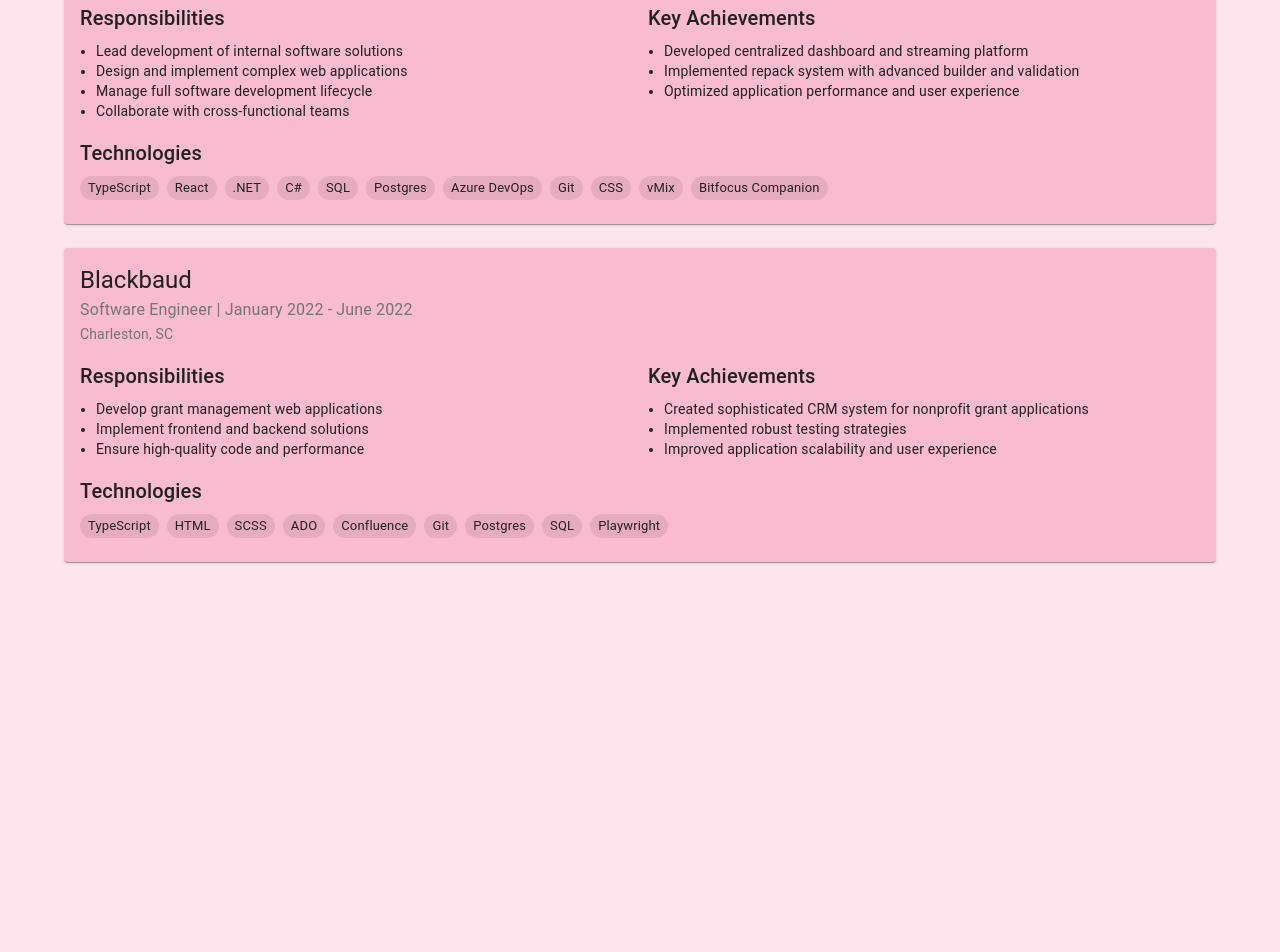
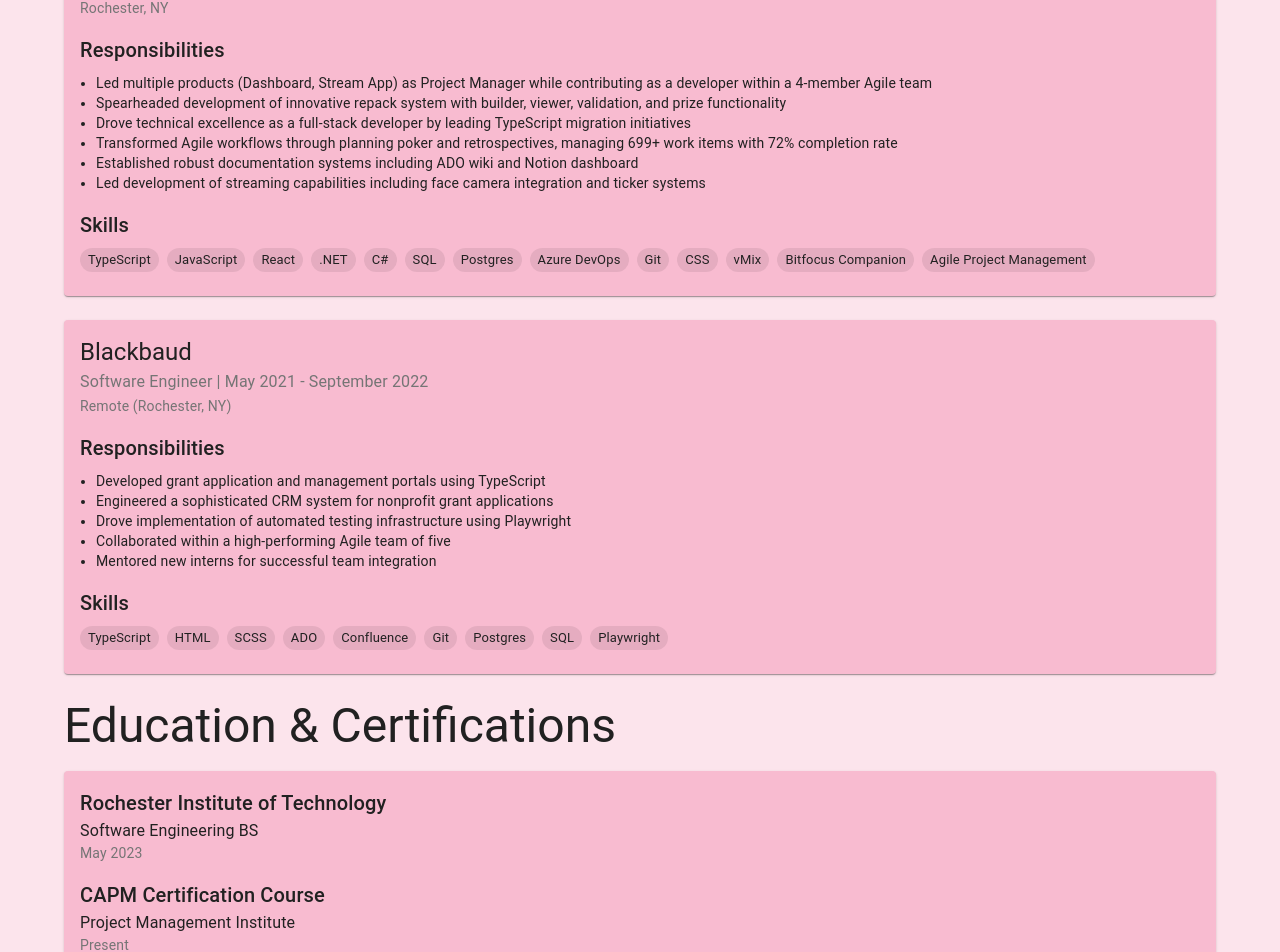
Before and after one commit to mrw6863/morganwest-dev, a React (Create React App) app in the folder morganwest-dev/: page /career in a window 1280 px wide. Shown: the part 247-1199 px from the top of the page. Before the commit the page ends 833 px from the top, so only its background shows below. Built offline with nearby package versions, Linux system fonts and the light colour scheme.

Commit message:
theme and career page updates

```diff
--- a/morganwest-dev/src/components/CareerPage.tsx
+++ b/morganwest-dev/src/components/CareerPage.tsx
@@ -15,53 +15,79 @@
   duration: string;
   location: string;
   responsibilities: string[];
-  keyAchievements: string[];
-  technologies: string[];
+  skills: string[];
+}
+
+interface Education {
+  institution: string;
+  degree: string;
+  date: string;
+}
+
+interface Certification {
+  name: string;
+  organization: string;
+  date: string;
 }
 
 const CareerPage: React.FC = () => {
   const experiences: CareerExperience[] = [
     {
       company: "WeTheHobby",
-      title: "Full Stack Software Engineer",
-      duration: "June 2022 - Present",
-      location: "Remote",
+      title: "Software Engineer",
+      duration: "June 2023 - Present",
+      location: "Rochester, NY",
       responsibilities: [
-        "Lead development of internal software solutions",
-        "Design and implement complex web applications",
-        "Manage full software development lifecycle",
-        "Collaborate with cross-functional teams"
+        "Led multiple products (Dashboard, Stream App) as Project Manager while contributing as a developer within a 4-member Agile team",
+        "Spearheaded development of innovative repack system with builder, viewer, validation, and prize functionality",
+        "Drove technical excellence as a full-stack developer by leading TypeScript migration initiatives",
+        "Transformed Agile workflows through planning poker and retrospectives, managing 699+ work items with 72% completion rate",
+        "Established robust documentation systems including ADO wiki and Notion dashboard",
+        "Led development of streaming capabilities including face camera integration and ticker systems"
       ],
-      keyAchievements: [
-        "Developed centralized dashboard and streaming platform",
-        "Implemented repack system with advanced builder and validation",
-        "Optimized application performance and user experience"
-      ],
-      technologies: [
-        "TypeScript", "React", ".NET", "C#",
-        "SQL", "Postgres", "Azure DevOps",
-        "Git", "CSS", "vMix", "Bitfocus Companion"
+      skills: [
+        "TypeScript", "JavaScript", "React", ".NET", "C#",
+        "SQL", "Postgres", "Azure DevOps", "Git", "CSS",
+        "vMix", "Bitfocus Companion", "Agile Project Management"
       ]
     },
     {
       company: "Blackbaud",
       title: "Software Engineer",
-      duration: "January 2022 - June 2022",
-      location: "Charleston, SC",
+      duration: "May 2021 - September 2022",
+      location: "Remote (Rochester, NY)",
       responsibilities: [
-        "Develop grant management web applications",
-        "Implement frontend and backend solutions",
-        "Ensure high-quality code and performance"
+        "Developed grant application and management portals using TypeScript",
+        "Engineered a sophisticated CRM system for nonprofit grant applications",
+        "Drove implementation of automated testing infrastructure using Playwright",
+        "Collaborated within a high-performing Agile team of five",
+        "Mentored new interns for successful team integration"
       ],
-      keyAchievements: [
-        "Created sophisticated CRM system for nonprofit grant applications",
-        "Implemented robust testing strategies",
-        "Improved application scalability and user experience"
-      ],
-      technologies: [
+      skills: [
         "TypeScript", "HTML", "SCSS", "ADO",
         "Confluence", "Git", "Postgres", "SQL", "Playwright"
       ]
+    }
+  ];
+
+  const education: Education[] = [
+    {
+      institution: "Rochester Institute of Technology",
+      degree: "Software Engineering BS",
+      date: "May 2023"
+    }
+  ];
+
+  const certifications: Certification[] = [
+    {
+      name: "CAPM Certification Course",
+      organization: "Project Management Institute",
+      date: "Present"
+    },
+    {
+      name: "SAFe Certification",
+      organization: "Agile certified",
+      date: "February 2022"
     }
   ];
 
@@ -83,7 +109,7 @@
                 </Typography>
               </Grid>
 
-              <Grid item xs={12} md={6}>
+              <Grid item xs={12}>
                 <Typography variant="h6" gutterBottom>Responsibilities</Typography>
                 <Box component="ul" sx={{ pl: 2, m: 0 }}>
                   {exp.responsibilities.map((resp, i) => (
@@ -94,24 +120,13 @@
                 </Box>
               </Grid>
 
-              <Grid item xs={12} md={6}>
-                <Typography variant="h6" gutterBottom>Key Achievements</Typography>
-                <Box component="ul" sx={{ pl: 2, m: 0 }}>
-                  {exp.keyAchievements.map((achievement, i) => (
-                    <Typography key={i} component="li" variant="body2">
-                      {achievement}
-                    </Typography>
-                  ))}
-                </Box>
-              </Grid>
-
               <Grid item xs={12}>
-                <Typography variant="h6" gutterBottom>Technologies</Typography>
+                <Typography variant="h6" gutterBottom>Skills</Typography>
                 <Box sx={{ display: 'flex', flexWrap: 'wrap', gap: 1 }}>
-                  {exp.technologies.map((tech, i) => (
+                  {exp.skills.map((skill, i) => (
                     <Chip
                       key={i}
-                      label={tech}
+                      label={skill}
                       size="small"
                     />
                   ))}
@@ -121,6 +136,29 @@
           </CardContent>
         </Card>
       ))}
+
+      <Typography variant="h3" gutterBottom>Education & Certifications</Typography>
+      <Card sx={{ mb: 3 }}>
+        <CardContent>
+          <Grid container spacing={2}>
+            {education.map((edu, index) => (
+              <Grid item xs={12} key={index}>
+                <Typography variant="h6">{edu.institution}</Typography>
+                <Typography variant="body1">{edu.degree}</Typography>
+                <Typography variant="body2" color="text.secondary">{edu.date}</Typography>
+              </Grid>
+            ))}
+
+            {certifications.map((cert, index) => (
+              <Grid item xs={12} key={index}>
+                <Typography variant="h6">{cert.name}</Typography>
+                <Typography variant="body1">{cert.organization}</Typography>
+                <Typography variant="body2" color="text.secondary">{cert.date}</Typography>
+              </Grid>
+            ))}
+          </Grid>
+        </CardContent>
+      </Card>
     </Container>
   );
 };
--- a/morganwest-dev/src/components/Header.tsx
+++ b/morganwest-dev/src/components/Header.tsx
@@ -1,14 +1,13 @@
 import React, { useState } from 'react';
-import { AppBar, Toolbar, IconButton, Menu, MenuItem, useMediaQuery, Button } from '@mui/material';
+import { AppBar, Toolbar, IconButton, Menu, MenuItem, useMediaQuery, Button, Box } from '@mui/material';
 import { Menu as MenuIcon } from '@mui/icons-material';
 import { Link } from 'react-router-dom';
 import { useTheme } from '@mui/material/styles';
 
 const Header: React.FC = () => {
   const theme = useTheme();
-  const isMobile = useMediaQuery(theme.breakpoints.down('md')); // Adjust breakpoint if needed
-  const isDarkMode = theme.palette.mode === 'dark'; // Check if in dark mode
-
+  const isMobile = useMediaQuery(theme.breakpoints.down('md'));
+  const isDarkMode = theme.palette.mode === 'dark';
   const [anchorEl, setAnchorEl] = useState<null | HTMLElement>(null);
 
   const handleMenuOpen = (event: React.MouseEvent<HTMLElement>) => {
@@ -20,29 +19,41 @@
   };
 
   return (
+    <Box sx={{ mb: 4 }}>
       <AppBar position="static">
         <Toolbar>
           <Link to="/" style={{ display: 'flex', alignItems: 'center' }}>
-          <img src="/icon.png" alt="Home" style={{ height: '40px', width: 'auto' }} />
+            <img
+              src={"/white-icon.png"}
+              alt="Home"
+              style={{ height: '40px', width: 'auto' }}
+            />
           </Link>
+
+          <Box sx={{ flexGrow: 1 }} />
 
           {isMobile ? (
             <>
-            <IconButton edge="end" color="inherit" onClick={handleMenuOpen}>
-              <MenuIcon sx={{ color: isDarkMode ? '#fff' : '#000' }} /> {/* Dynamically set color */}
+              <IconButton color="inherit" onClick={handleMenuOpen}>
+                <MenuIcon sx={{ color: '#fff' }} />
               </IconButton>
-            <Menu anchorEl={anchorEl} open={Boolean(anchorEl)} onClose={handleMenuClose}>
+              <Menu
+                anchorEl={anchorEl}
+                open={Boolean(anchorEl)}
+                onClose={handleMenuClose}
+                anchorOrigin={{ vertical: 'top', horizontal: 'right' }}
+                transformOrigin={{ vertical: 'top', horizontal: 'right' }}
+              >
                 <MenuItem component={Link} to="/" onClick={handleMenuClose}>Home</MenuItem>
                 <MenuItem component={Link} to="/career" onClick={handleMenuClose}>Career</MenuItem>
               </Menu>
             </>
           ) : (
-          <>
             <Button color="inherit" component={Link} to="/career">Career</Button>
-          </>
           )}
         </Toolbar>
       </AppBar>
+    </Box>
   );
 };
 
```
Lines whose indentation alone changed are shown as unchanged.
